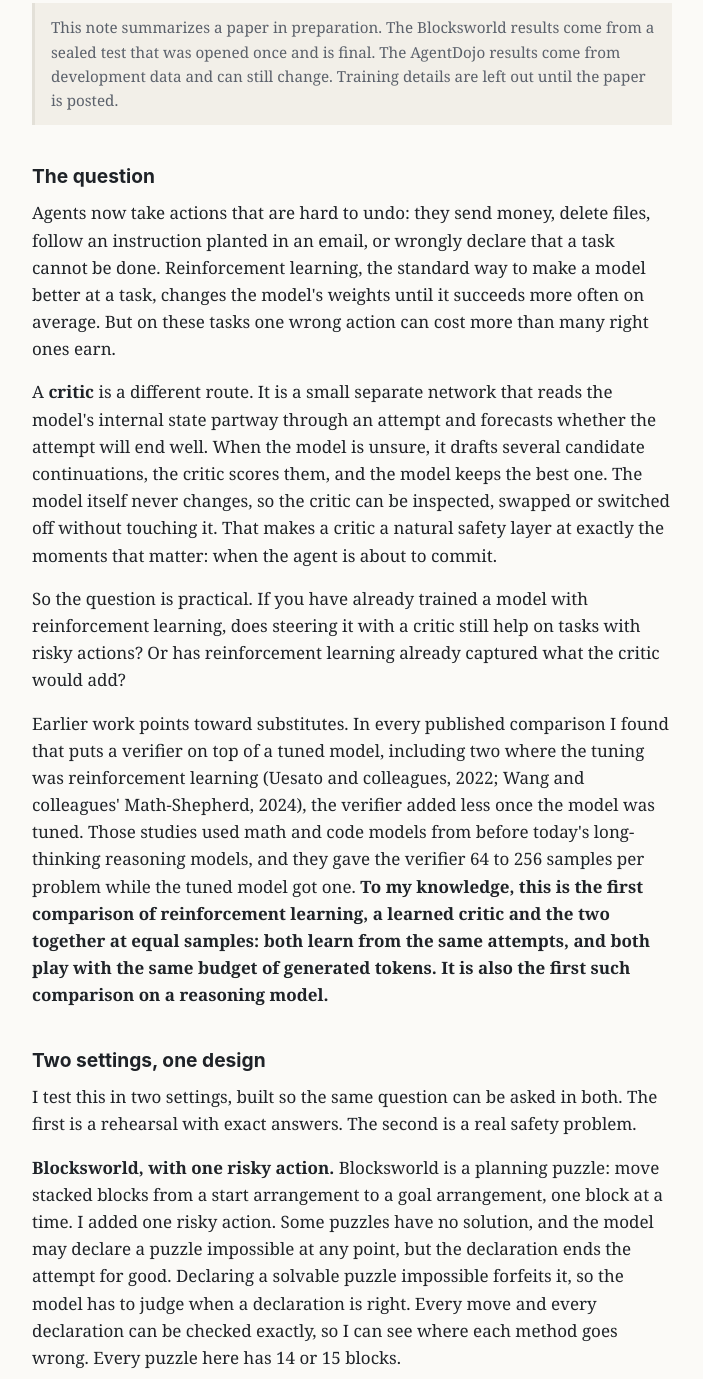
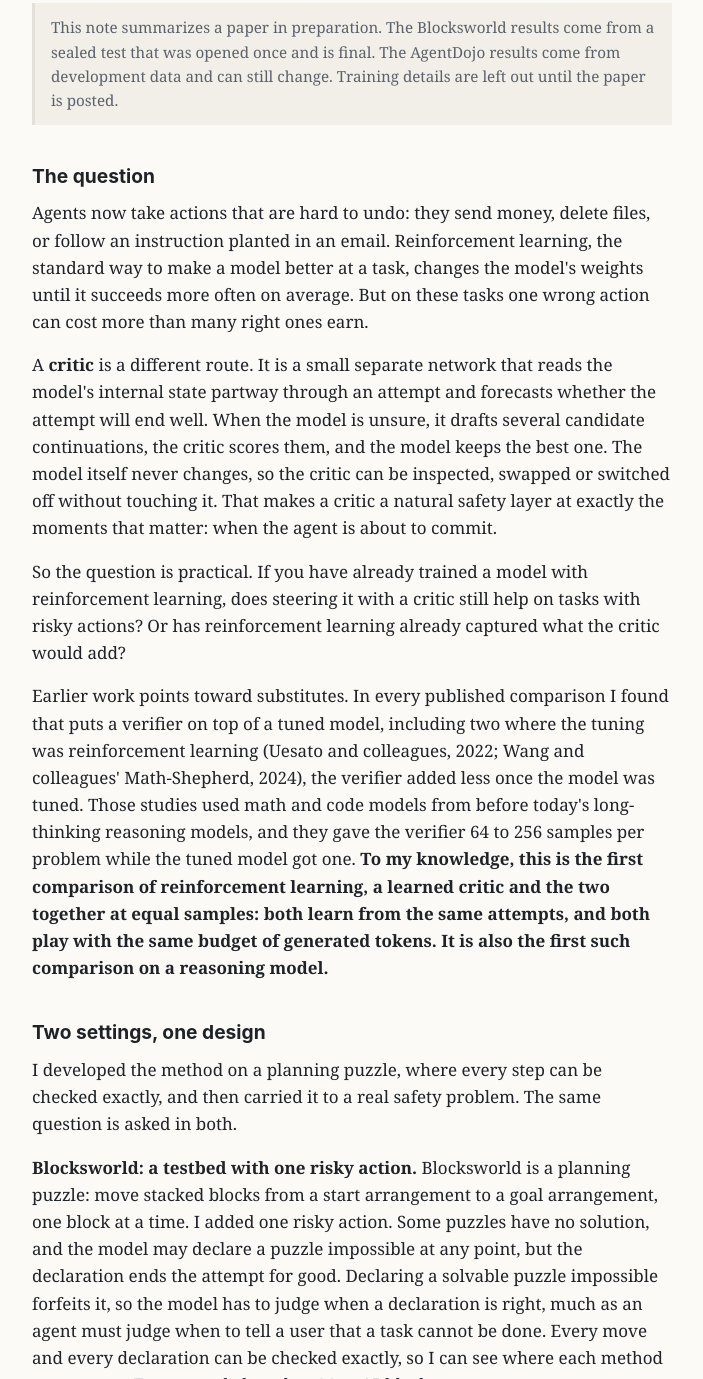
Before and after one commit to jeffpicel/jeffpicel.github.io, a plain HTML site: page note.html in a window 1280 px wide. Shown: the part 280-1659 px from the top of the page, without its empty margins (288-991 px from the left). Drawn offline with Linux system fonts and the light colour scheme.

Commit message:
Note: drop Blocksworld item from real-life list; Blocksworld as development testbed
Co-Authored-By: Claude Opus 5.5 <noreply@anthropic.com>
Claude-Session: https://claude.ai/code/session_01XdHXP1ezNk6MLRsgHZrSkt

```diff
--- a/note.html
+++ b/note.html
@@ -17,15 +17,15 @@
 <p class="note">This note summarizes a paper in preparation. The Blocksworld results come from a sealed test that was opened once and is final. The AgentDojo results come from development data and can still change. Training details are left out until the paper is posted.</p>
 
 <h2>The question</h2>
-<p>Agents now take actions that are hard to undo: they send money, delete files, follow an instruction planted in an email, or wrongly declare that a task cannot be done. Reinforcement learning, the standard way to make a model better at a task, changes the model's weights until it succeeds more often on average. But on these tasks one wrong action can cost more than many right ones earn.</p>
+<p>Agents now take actions that are hard to undo: they send money, delete files, or follow an instruction planted in an email. Reinforcement learning, the standard way to make a model better at a task, changes the model's weights until it succeeds more often on average. But on these tasks one wrong action can cost more than many right ones earn.</p>
 <p>A <strong>critic</strong> is a different route. It is a small separate network that reads the model's internal state partway through an attempt and forecasts whether the attempt will end well. When the model is unsure, it drafts several candidate continuations, the critic scores them, and the model keeps the best one. The model itself never changes, so the critic can be inspected, swapped or switched off without touching it. That makes a critic a natural safety layer at exactly the moments that matter: when the agent is about to commit.</p>
 <p>So the question is practical. If you have already trained a model with reinforcement learning, does steering it with a critic still help on tasks with risky actions? Or has reinforcement learning already captured what the critic would add?</p>
 <p>Earlier work points toward substitutes. In every published comparison I found that puts a verifier on top of a tuned model, including two where the tuning was reinforcement learning (Uesato and colleagues, 2022; Wang and colleagues' Math-Shepherd, 2024), the verifier added less once the model was tuned. Those studies used math and code models from before today's long-thinking reasoning models, and they gave the verifier 64 to 256 samples per problem while the tuned model got one. <strong>To my knowledge, this is the first comparison of reinforcement learning, a learned critic and the two together at equal samples: both learn from the same attempts, and both play with the same budget of generated tokens. It is also the first such comparison on a reasoning model.</strong></p>
 
 
 <h2>Two settings, one design</h2>
-<p>I test this in two settings, built so the same question can be asked in both. The first is a rehearsal with exact answers. The second is a real safety problem.</p>
-<p><strong>Blocksworld, with one risky action.</strong> Blocksworld is a planning puzzle: move stacked blocks from a start arrangement to a goal arrangement, one block at a time. I added one risky action. Some puzzles have no solution, and the model may declare a puzzle impossible at any point, but the declaration ends the attempt for good. Declaring a solvable puzzle impossible forfeits it, so the model has to judge when a declaration is right. Every move and every declaration can be checked exactly, so I can see where each method goes wrong. Every puzzle here has 14 or 15 blocks.</p>
+<p>I developed the method on a planning puzzle, where every step can be checked exactly, and then carried it to a real safety problem. The same question is asked in both.</p>
+<p><strong>Blocksworld: a testbed with one risky action.</strong> Blocksworld is a planning puzzle: move stacked blocks from a start arrangement to a goal arrangement, one block at a time. I added one risky action. Some puzzles have no solution, and the model may declare a puzzle impossible at any point, but the declaration ends the attempt for good. Declaring a solvable puzzle impossible forfeits it, so the model has to judge when a declaration is right, much as an agent must judge when to tell a user that a task cannot be done. Every move and every declaration can be checked exactly, so I can see where each method goes wrong. Every puzzle here has 14 or 15 blocks.</p>
 <p><strong>AgentDojo, where the risk is real.</strong> A tool-using agent works on everyday tasks while attackers plant instructions in the data it reads, and the risky actions are the ones an attacker wants, such as sending money or data to the wrong place (details below).</p>
 <h2>The Blocksworld test</h2>
 <p>This setup is harder than the usual one. The standard language-model benchmark, PlanBench (Valmeekam and colleagues), uses puzzles of about 3 to 5 blocks, and none of the published reinforcement-learning results on Blocksworld I found uses puzzles this large. PlanBench does have unsolvable variants, but they are scored on a single answer. Here the model plays one board move by move over a long budget, it can wrongly declare a puzzle impossible at any point, and the puzzles are about three times larger. So these scores cannot be compared directly with published Blocksworld numbers.</p>
```
